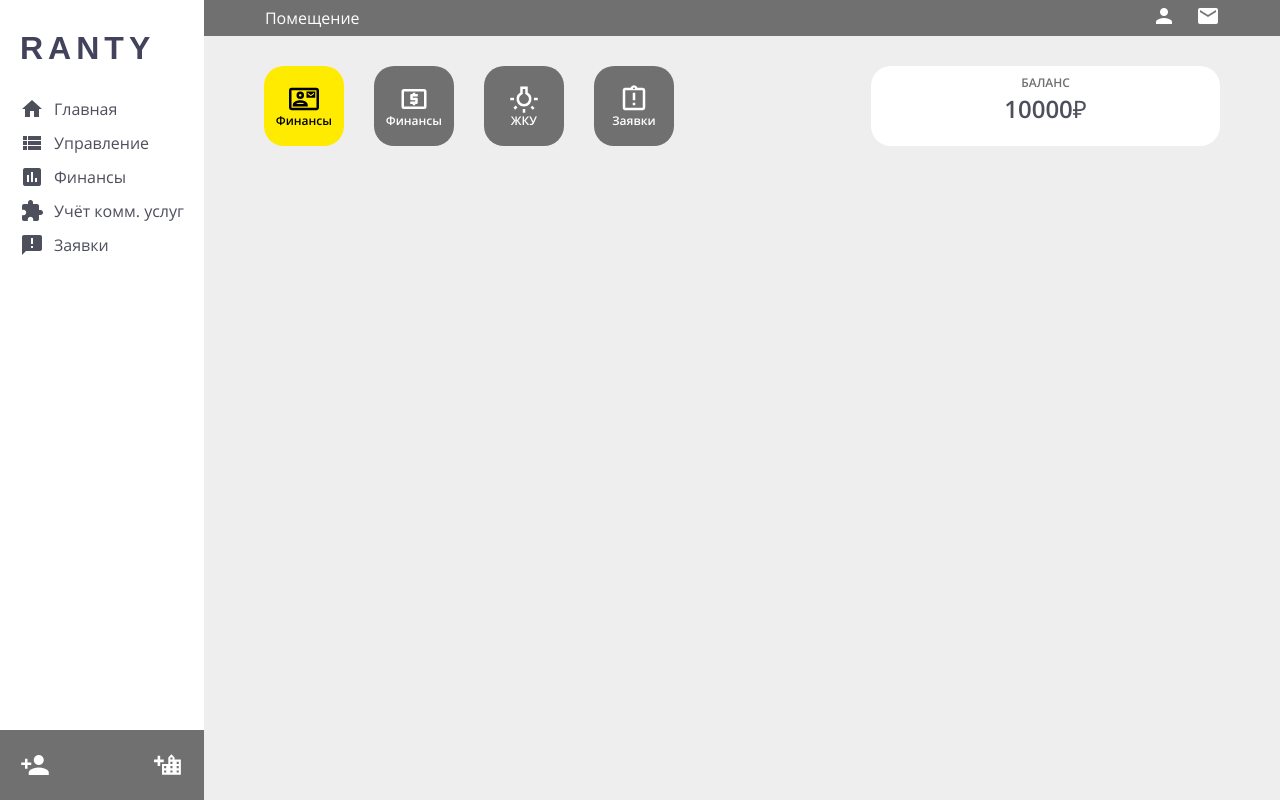
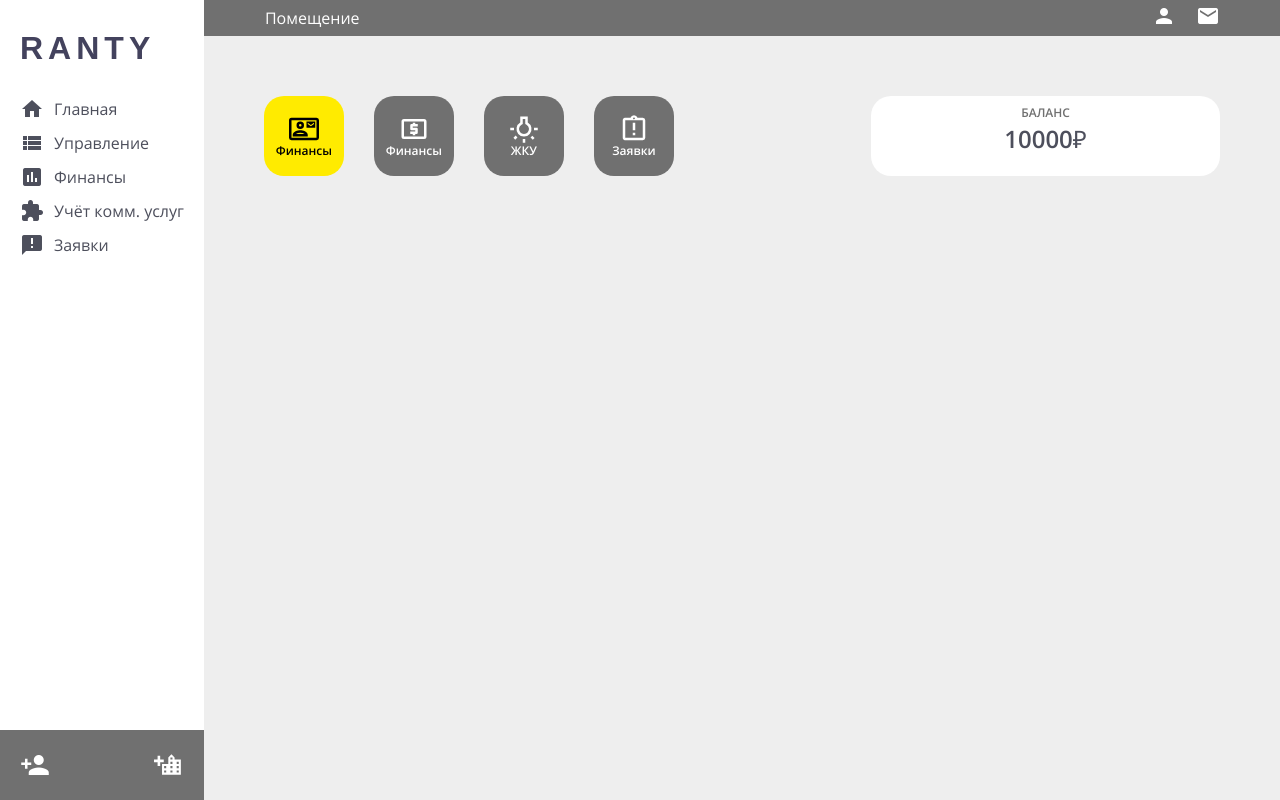
Before and after one commit to d3byte/ranty-vuejs, a Vue app: page /room in a window 1280 px wide. Built offline with nearby package versions, Linux system fonts and the light colour scheme; a web font is replaced by a local one.

Commit message:
Убрал путанницу в Room

```diff
--- a/src/pages/Room.vue
+++ b/src/pages/Room.vue
@@ -1,7 +1,7 @@
 <template>
 <section class="gray-background">
     <side-menu/>
-    <main class="add-unit">
+    <main class="room">
         <ranty-header/>
         <div class="wrapper">
             <div class="left">
@@ -44,7 +44,7 @@ import SideMenu from '@/components/SideMenu.vue'
 import Header from '@/components/Header.vue'
 
 export default {
-    name: 'add-unit',
+    name: 'room',
     data() {
         return {
             activeTab: 0,
@@ -72,11 +72,12 @@ section
 main
     flex-grow: 1
 
-.add-unit
+.room
     .wrapper
         display: flex
         justify-content: space-between
-        margin-top: 30px
+        margin-top: 60px
+        overflow: hidden
         & > div
             display: flex
             flex-direction: column
@@ -106,6 +107,7 @@ main
             color: white
             font-size: 12px
             font-family: 'OpenSans-Semibold', sans-serif
+            flex-shrink: 0
             &:hover
                 cursor: pointer
             &.active
```
